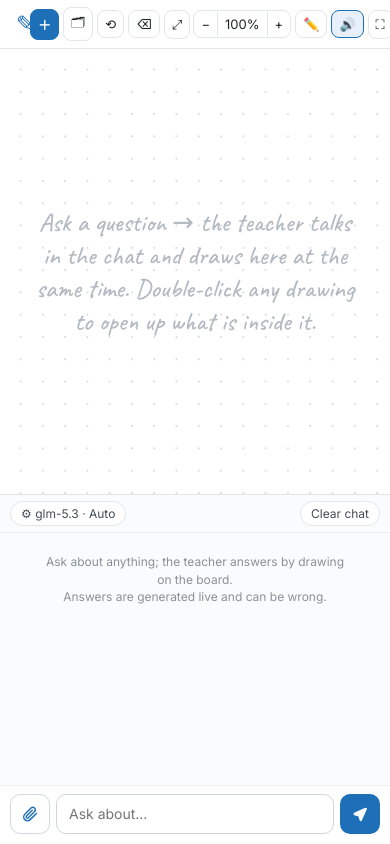
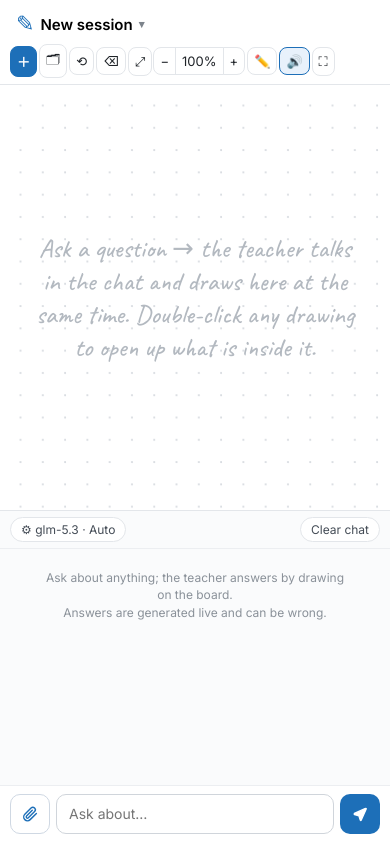
Before and after one commit to rajvermacas/whiteboard, a website: page public/index.html in a window 390 px wide. Drawn offline with nearby package versions, Linux system fonts and the light colour scheme; no server answers.

Commit message:
Phones: the session title gets its own row, so it stays visible (ellipsized) instead of shrinking to nothing
Co-Authored-By: Claude Sonnet 5.5 <noreply@anthropic.com>

```diff
--- a/public/style.css
+++ b/public/style.css
@@ -43,6 +43,13 @@ button { font: inherit; cursor: pointer; }
   .tools .lbl { display: none; }
   .tools button { padding: 5px 7px; }
   #zoomPct { min-width: 46px; }
+}
+/* phones: the tool buttons fill the whole bar and squeeze the title to 0px, so the title gets its own row (ellipsized) and the tools the row below */
+@media (max-width: 520px) {
+  #toolbar { flex-wrap: wrap; row-gap: 2px; }
+  #toolbar .title { flex: 1 1 100%; max-width: 100%; min-height: 36px; }
+  .tools { margin-left: 0; width: 100%; flex-wrap: wrap; justify-content: flex-start; gap: 2px; }
+  .tools button { padding: 5px 6px; }
 }
 
 /* ---------- chat ---------- */
```
